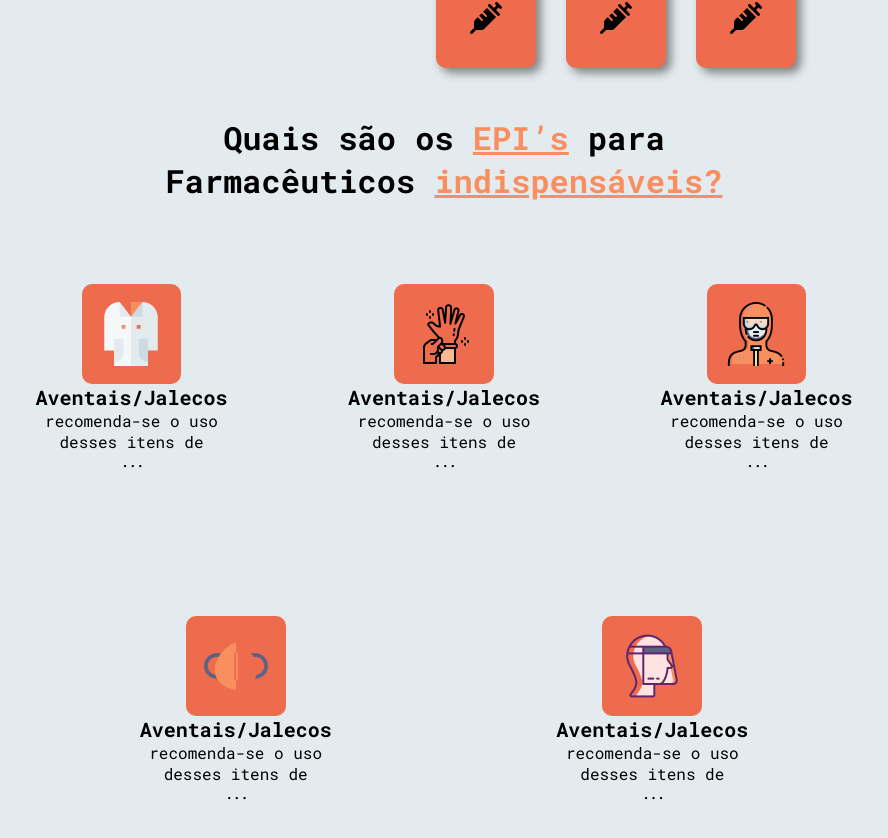
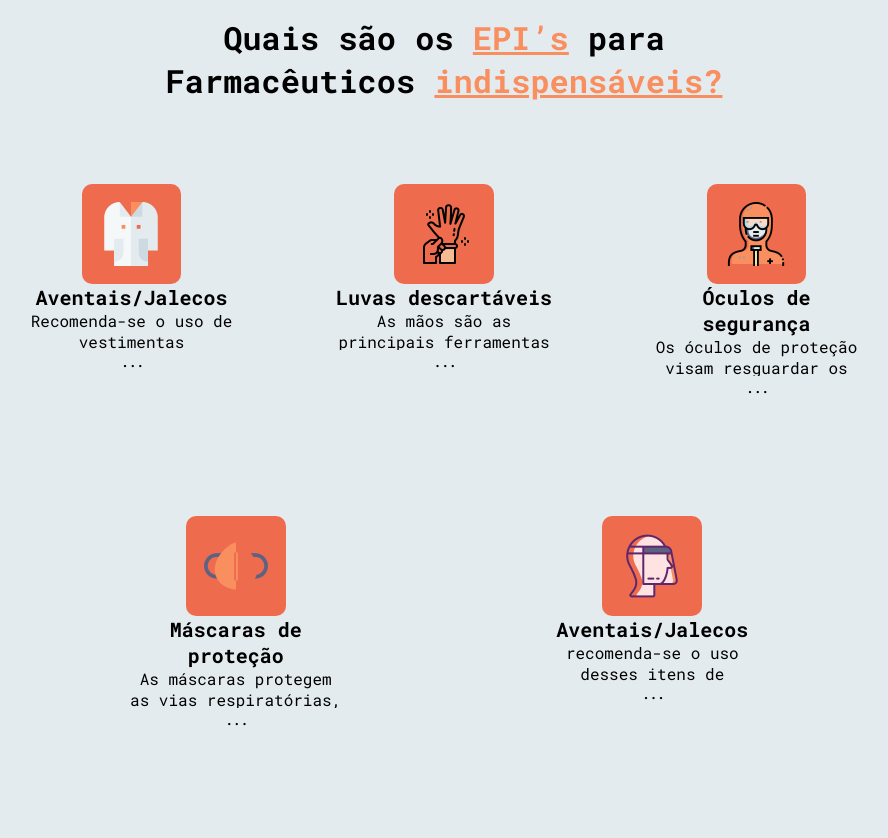
Before and after one commit to RenanGava/biohazard-banner, a Next.js app: page / in a window 1280 px wide. Shown: the part 524-1362 px from the top of the page, without its empty margins (196-1084 px from the left). Built offline with nearby package versions, Linux system fonts and the light colour scheme.

Commit message:
fix item cart heigt

```diff
--- a/src/components/ContainerItens/index.tsx
+++ b/src/components/ContainerItens/index.tsx
@@ -31,9 +31,8 @@ export function ContainerItens() {
           </ImageContainer>
           <h1>Aventais/Jalecos</h1>
           <p>
-            recomenda-se o uso desses itens de vestimenta impermeáveis para
-            proteger o corpo contra derramamentos, respingos e poeira,
-            prevenindo contaminações.
+            Recomenda-se o uso de vestimentas impermeáveis para proteger o corpo
+            contra derramamentos, respingos e poeira, prevenindo contaminações.
           </p>
           <span>...</span>
         </ItemCard>
@@ -41,11 +40,12 @@ export function ContainerItens() {
           <ImageContainer>
             <ItemImage src={luva} alt="" width={64} height={64} />
           </ImageContainer>
-          <h1>Aventais/Jalecos</h1>
+          <h1>Luvas descartáveis</h1>
           <p>
-            recomenda-se o uso desses itens de vestimenta impermeáveis para
-            proteger o corpo contra derramamentos, respingos e poeira,
-            prevenindo contaminações.
+            As mãos são as principais ferramentas de trabalho do farmacêutico. O
+            uso de luvas é essencial para evitar o contato direto com possíveis
+            contaminantes e assegurar a higiene durante a manipulação de
+            medicamentos.
           </p>
           <span>...</span>
         </ItemCard>
@@ -53,11 +53,11 @@ export function ContainerItens() {
           <ImageContainer>
             <ItemImage src={macacao} alt="" width={64} height={64} />
           </ImageContainer>
-          <h1>Aventais/Jalecos</h1>
+          <h1>Óculos de segurança</h1>
           <p>
-            recomenda-se o uso desses itens de vestimenta impermeáveis para
-            proteger o corpo contra derramamentos, respingos e poeira,
-            prevenindo contaminações.
+            Os óculos de proteção visam resguardar os olhos contra respingos,
+            poeira e outros agentes que podem causar irritações e lesões
+            oculares durante o trabalho.
           </p>
           <span>...</span>
         </ItemCard>
@@ -65,11 +65,11 @@ export function ContainerItens() {
           <ImageContainer>
             <ItemImage src={mascara} alt="" width={64} height={64} />
           </ImageContainer>
-          <h1>Aventais/Jalecos</h1>
+          <h1>Máscaras de proteção</h1>
           <p>
-            recomenda-se o uso desses itens de vestimenta impermeáveis para
-            proteger o corpo contra derramamentos, respingos e poeira,
-            prevenindo contaminações.
+            As máscaras protegem as vias respiratórias, prevenindo doenças e
+            alergias, e bloqueiam a transmissão de microrganismos entre
+            farmacêutico e paciente.
           </p>
           <span>...</span>
         </ItemCard>
--- a/src/components/ContainerItens/styles.ts
+++ b/src/components/ContainerItens/styles.ts
@@ -62,7 +62,7 @@ export const ItemCard = styled.div`
   &:hover {
     p {
       transition: 400ms;
-      height: 100px;
+      height: 190px;
       overflow: block;
     }
 
--- a/src/components/Dashboard/styles.ts
+++ b/src/components/Dashboard/styles.ts
@@ -3,7 +3,7 @@ import styled from "styled-components";
 import { FontAwesomeIcon } from "@fortawesome/react-fontawesome";
 
 export const Container = styled.div`
-  margin-top: 200px;
+  margin-top: 100px;
   padding: 2rem;
   div.container-main {
     max-width: 1280px;
@@ -31,6 +31,7 @@ export const Container = styled.div`
       display: grid;
       grid-template-columns: 1fr 1fr 1fr;
       grid-gap: 30px;
+      margin: 0 auto;
 
     }
 
```
